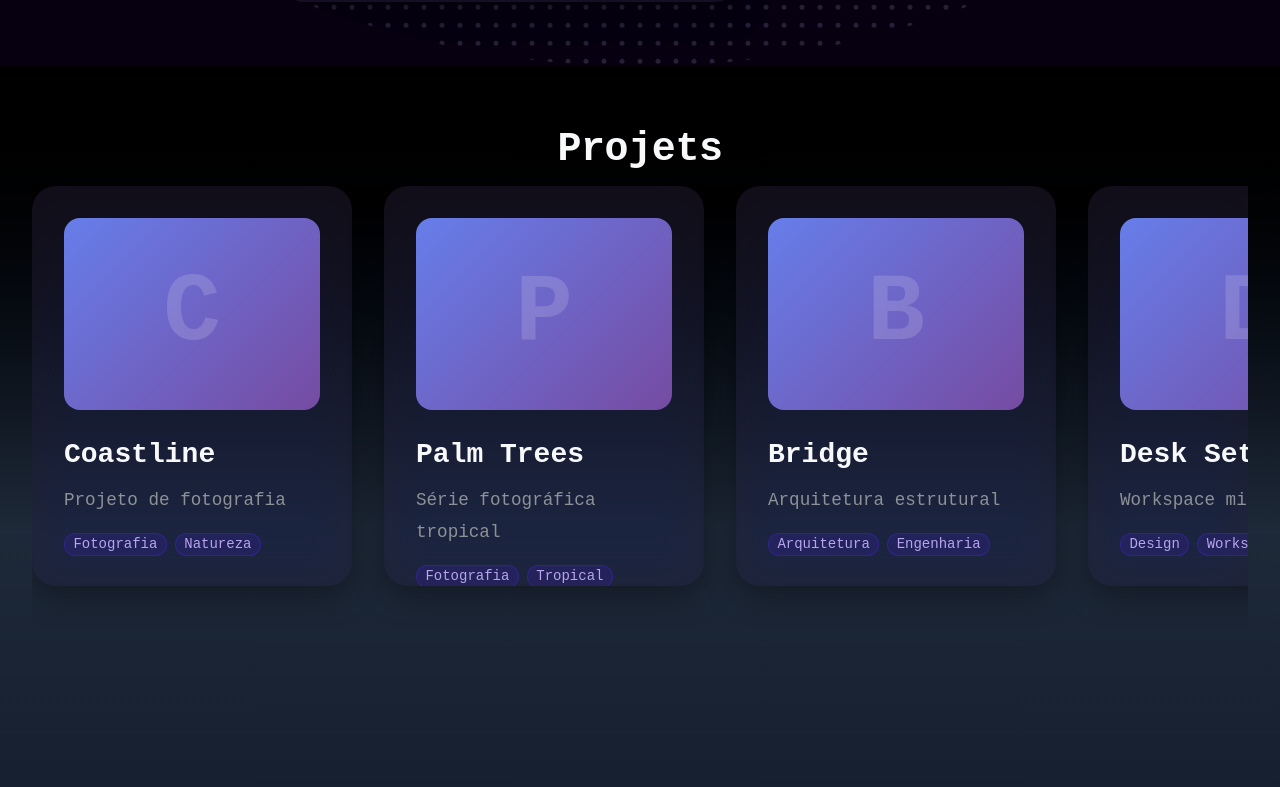
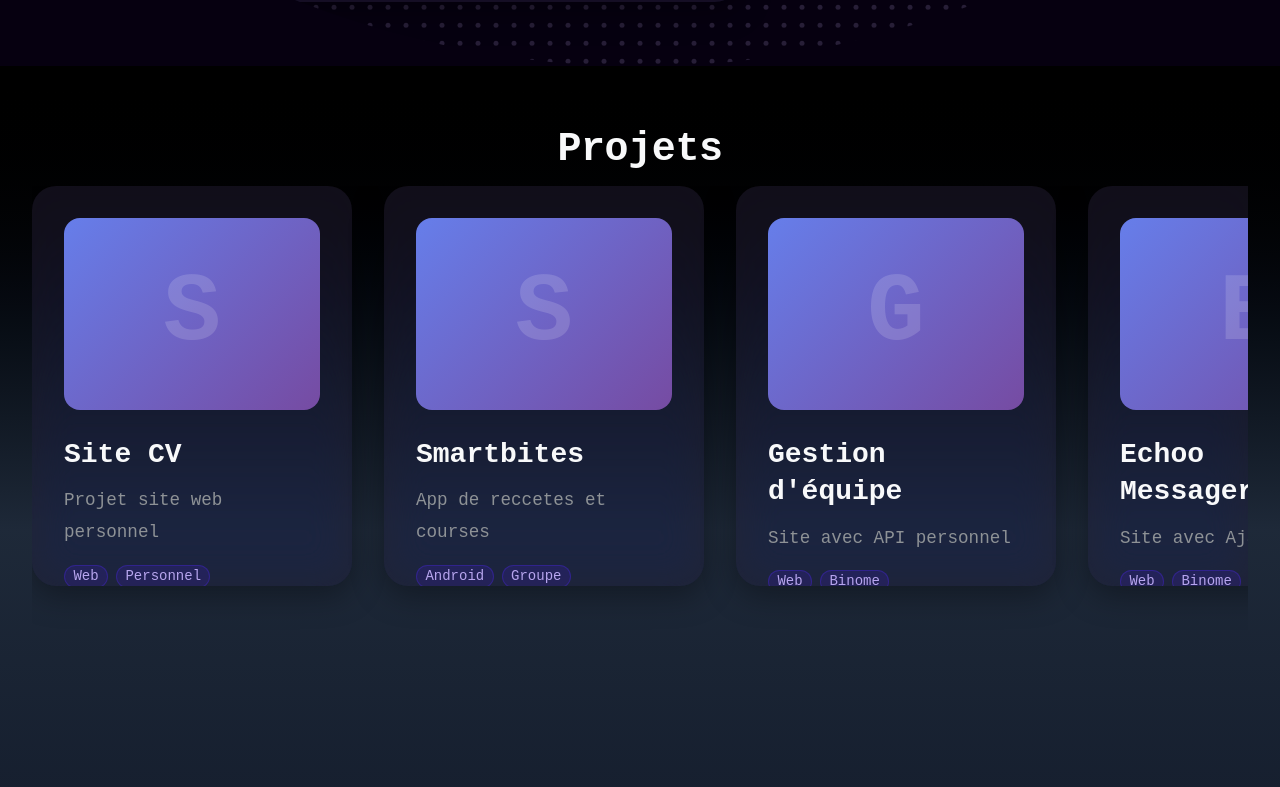
Before and after one commit to Rosado25/Profile-Site, a React (Vite) app: page / in a window 1280 px wide. Shown: the part 1726-2513 px from the top of the page. Built offline with nearby package versions, Linux system fonts and the light colour scheme.

Commit message:
Update project details in ArcProjectsCarousel and adjust project count in CardWelcome

```diff
--- a/src/components/Carousell.jsx
+++ b/src/components/Carousell.jsx
@@ -8,45 +8,45 @@ const ArcProjectsCarousel = () => {
     const projects = [
         {
             id: 1,
-            title: 'Coastline',
-            description: 'Projeto de fotografia',
-            tags: ['Fotografia', 'Natureza']
+            title: 'Site CV',
+            description: 'Projet site web personnel',
+            tags: ['Web', 'Personnel']
         },
         {
             id: 2,
-            title: 'Palm Trees',
-            description: 'Série fotográfica tropical',
-            tags: ['Fotografia', 'Tropical']
+            title: 'Smartbites',
+            description: 'App de reccetes et courses',
+            tags: ['Android', 'Groupe']
         },
         {
             id: 3,
-            title: 'Bridge',
-            description: 'Arquitetura estrutural',
-            tags: ['Arquitetura', 'Engenharia']
+            title: 'Gestion d\'équipe',
+            description: 'Site avec API personnel',
+            tags: ['Web', 'Binome']
         },
         {
             id: 4,
-            title: 'Desk Setup',
-            description: 'Workspace minimalista',
-            tags: ['Design', 'Workspace']
+            title: 'Echoo Messagerie',
+            description: 'Site avec Ajax',
+            tags: ['Web', 'Binome']
         },
         {
             id: 5,
-            title: 'Waterfall',
-            description: 'Paisagens naturais',
-            tags: ['Natureza', 'Paisagem']
+            title: 'BlumBat',
+            description: 'App de gestion immobilière',
+            tags: ['Java', 'Groupe']
         },
         {
             id: 6,
-            title: 'Mountain',
-            description: 'Aventuras em altitude',
-            tags: ['Natureza', 'Aventura']
+            title: 'Validateur  d\'IP',
+            description: 'Validateur de Réseau',
+            tags: ['C', 'Binome']
         },
         {
             id: 7,
-            title: 'Urban',
-            description: 'Fotografia urbana',
-            tags: ['Cidade', 'Arquitetura']
+            title: 'App Statistiques',
+            description: 'Exploitation des données',
+            tags: ['Apex', 'Personnel']
         }
     ];
 
--- a/src/pages/home.jsx
+++ b/src/pages/home.jsx
@@ -77,7 +77,7 @@ export function CardWelcome() {
                         className="text-center"
                         whileHover={{ y: -5 }}
                     >
-                        <div className="text-3xl md:text-4xl font-bold block text-white">10+</div>
+                        <div className="text-3xl md:text-4xl font-bold block text-white">7+</div>
                         <div className="text-sm text-gray-400 mt-1">Projets réalisés</div>
                     </motion.div>
 
```
